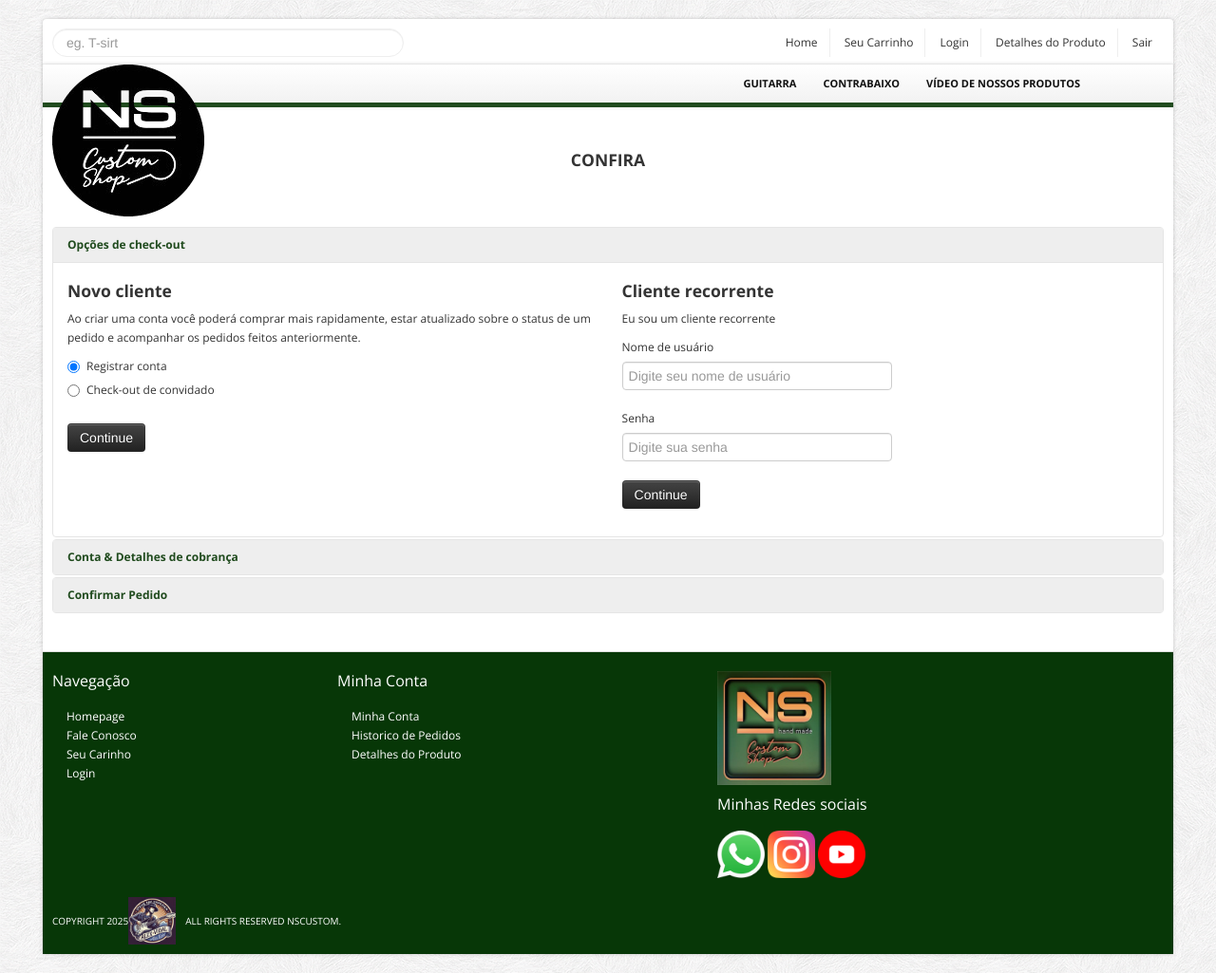
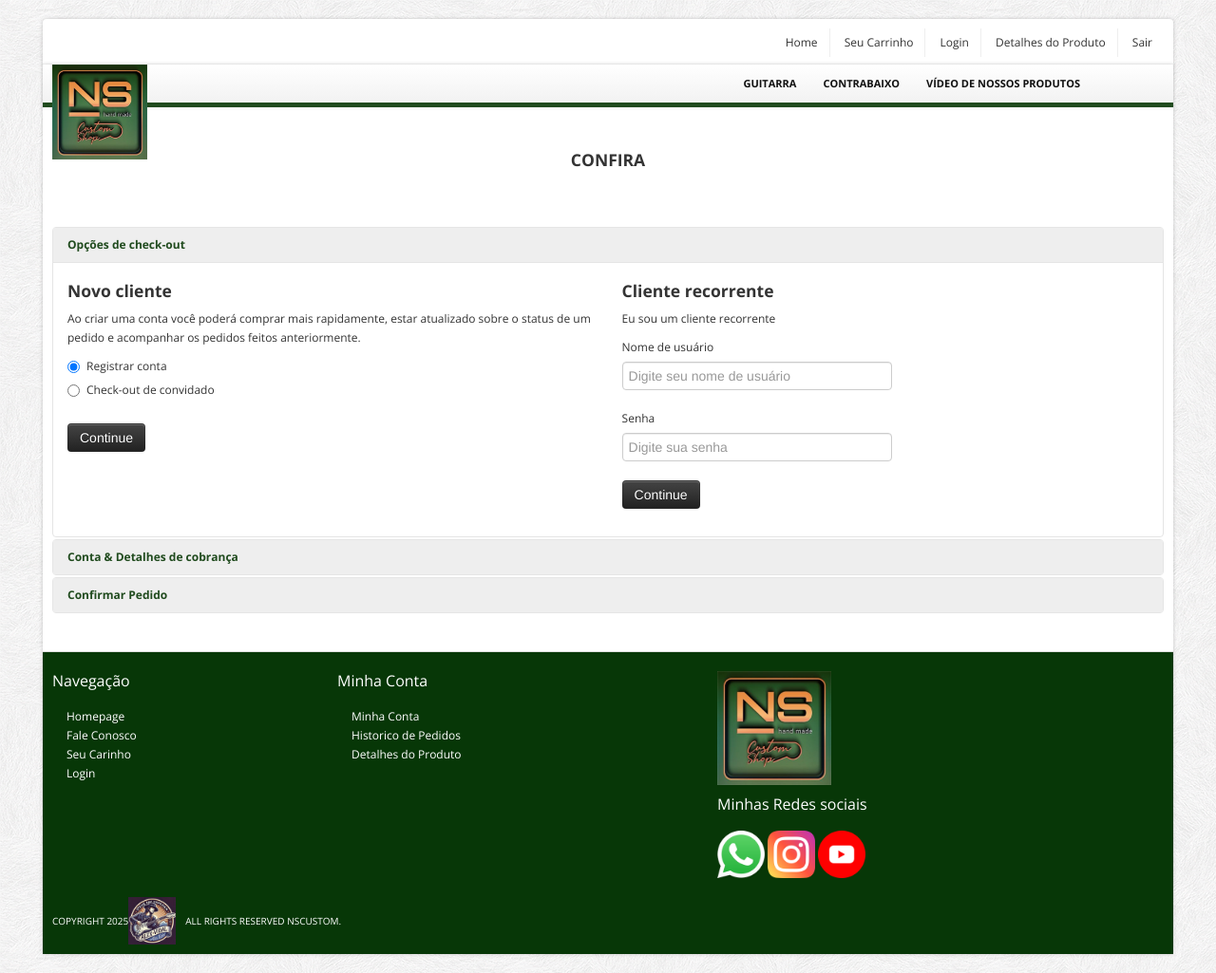
Before and after one commit to alexsandroaap/NS, a plain HTML site: page checkout.html in a window 1280 px wide. Shown: the whole page at 95% size. Drawn offline with nearby package versions, Linux system fonts and the light colour scheme.

Commit message:
Update checkout.html

```diff
--- a/checkout.html
+++ b/checkout.html
@@ -33,9 +33,6 @@
 		<div id="top-bar" class="container">
 			<div class="row">
 				<div class="span4">
-					<form method="POST" class="search_form">
-						<input type="text" class="input-block-level search-query" Placeholder="eg. T-sirt">
-					</form>
 				</div>
 				<div class="span8">
 					<div class="account pull-right">
@@ -53,7 +50,7 @@
 		<div id="wrapper" class="container">
 			<section class="navbar main-menu">
 				<div class="navbar-inner main-menu">
-					<a href="index.html" class="logo pull-left"><img src="themes/images/channels4_profile.png" class="site_logo" alt=""></a>
+					<img src="themes/images/nelcimar_logo.jpg" class="site_logo" width="100" height="-170">
 					<nav id="menu" class="pull-right">
 						<ul>
 							<li><a href="">Guitarra</a>
```
